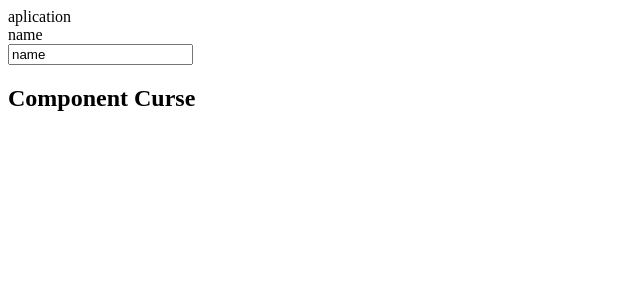
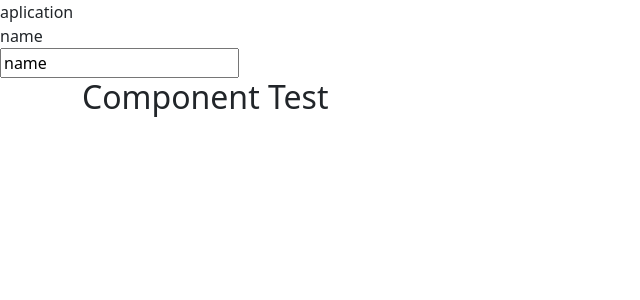
Before and after one commit to CristianoFIlho/angular-studying, an Angular app in the folder angular/aplication/aplication/: page / in a window 1280 px wide. Shown: the top 300 px of the page, without its empty margins (0-640 px from the left). Built offline with nearby package versions, Linux system fonts and the light colour scheme.

Commit message:
update bootrstrap

```diff
--- a/angular/aplication/aplication/package.json
+++ b/angular/aplication/aplication/package.json
@@ -18,6 +18,7 @@
     "@angular/platform-browser": "~12.1.0",
     "@angular/platform-browser-dynamic": "~12.1.0",
     "@angular/router": "~12.1.0",
+    "bootstrap": "^5.1.3",
     "rxjs": "~6.6.0",
     "tslib": "^2.2.0",
     "zone.js": "~0.11.4"
--- a/angular/aplication/aplication/src/app/app.component.html
+++ b/angular/aplication/aplication/src/app/app.component.html
@@ -7,4 +7,8 @@
 <br>
 <input [(ngModel)]="name" placeholder="name">
 
-<app-componentlist> </app-componentlist>
+
+
+<div class="container">
+  <app-componentlist></app-componentlist>
+</div>
--- /dev/null
+++ b/angular/aplication/aplication/src/app/components/componentlist.component.html
@@ -0,0 +1 @@
+<h2>Component Test</h2>
--- a/angular/aplication/aplication/src/app/components/componentlist.ts
+++ b/angular/aplication/aplication/src/app/components/componentlist.ts
@@ -2,7 +2,7 @@ import {Component} from '@angular/core';
 
 @Component({
   selector: 'app-componentlist',
-  template: '<h2>Component Curse<h2>'
+  templateUrl: './componentlist.component.html'
 
 })
 
--- a/angular/aplication/aplication/src/styles.css
+++ b/angular/aplication/aplication/src/styles.css
@@ -1 +1 @@
-/* You can add global styles to this file, and also import other style files */
+@import '../node_modules/bootstrap/dist/css/bootstrap.min.css'
```
Also changed, not shown: 1 other file (tests, documents, lock files or other folders).
